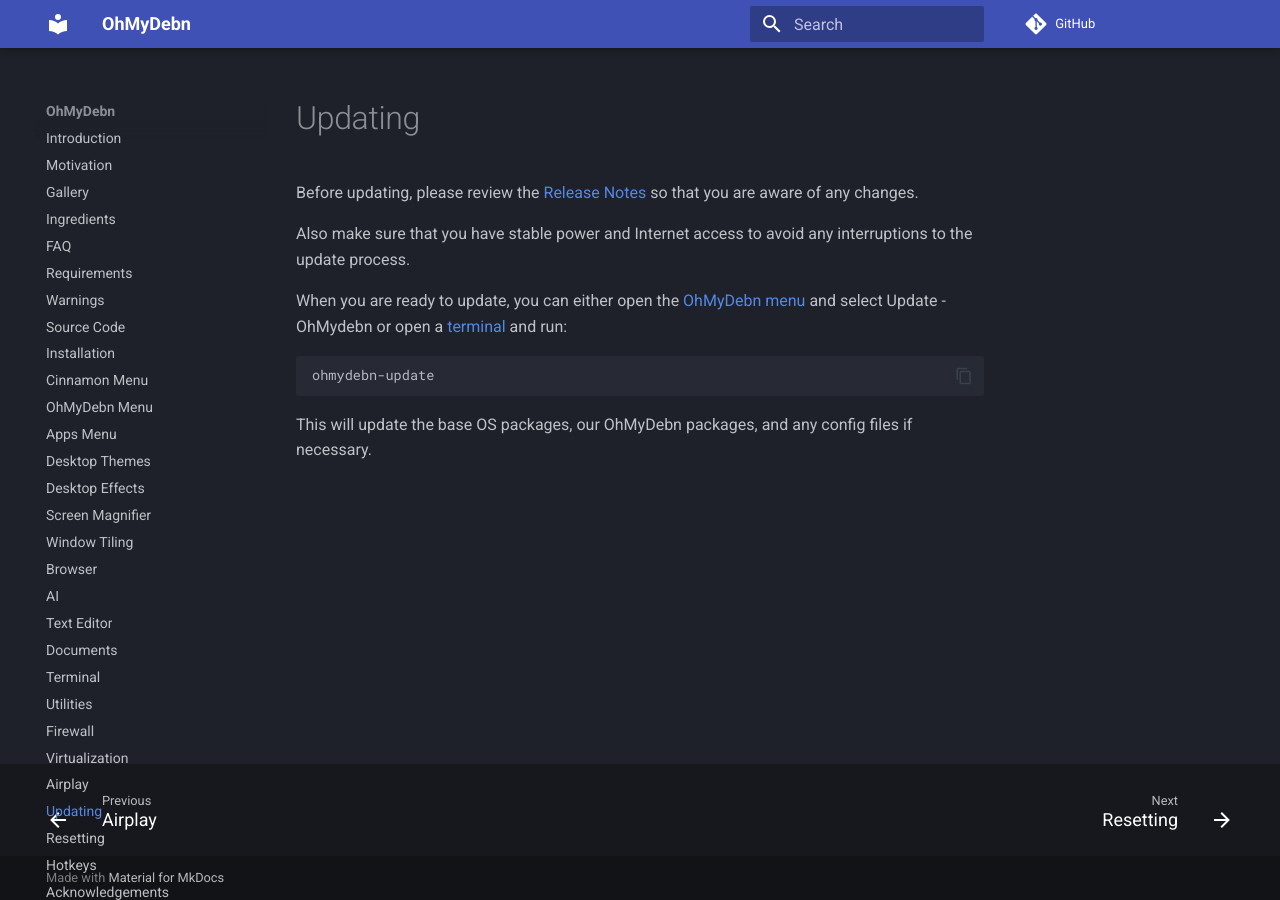
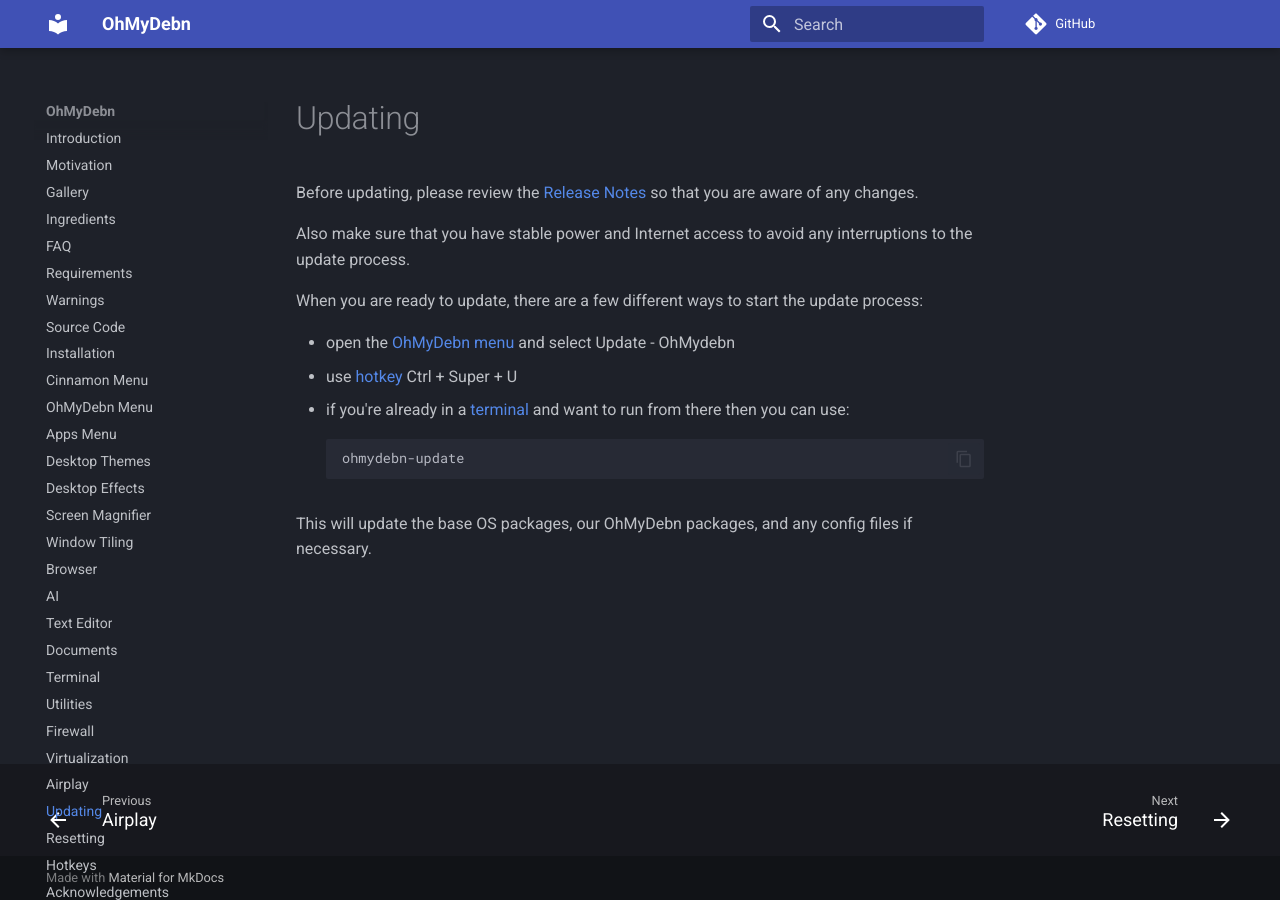
Before and after one commit to dougburks/ohmydebn-docs, an MkDocs documentation site: the page built from docs/updating.md, in a window 1280 px wide. Built offline with MkDocs 1.6.1 and Material for MkDocs 9.7.7, drawn with Linux system fonts in a browser that asks for light colours; comment, search, counter and statistics services are not loaded.

Commit message:
update hotkeys and updating

````diff
--- a/docs/updating.md
+++ b/docs/updating.md
@@ -2,7 +2,11 @@
 
 Also make sure that you have stable power and Internet access to avoid any interruptions to the update process.
 
-When you are ready to update, you can either open the [OhMyDebn menu](ohmydebn-menu.md) and select Update - OhMydebn or open a [terminal](terminal.md) and run:
+When you are ready to update, there are a few different ways to start the update process:
+
+- open the [OhMyDebn menu](ohmydebn-menu.md) and select Update - OhMydebn
+- use [hotkey](hotkeys.md) Ctrl + Super + U
+- if you're already in a [terminal](terminal.md) and want to run from there then you can use:
 ```bash
 ohmydebn-update
 ```
````
Also changed, not shown: docs/hotkeys.md (+1 -0 lines).
